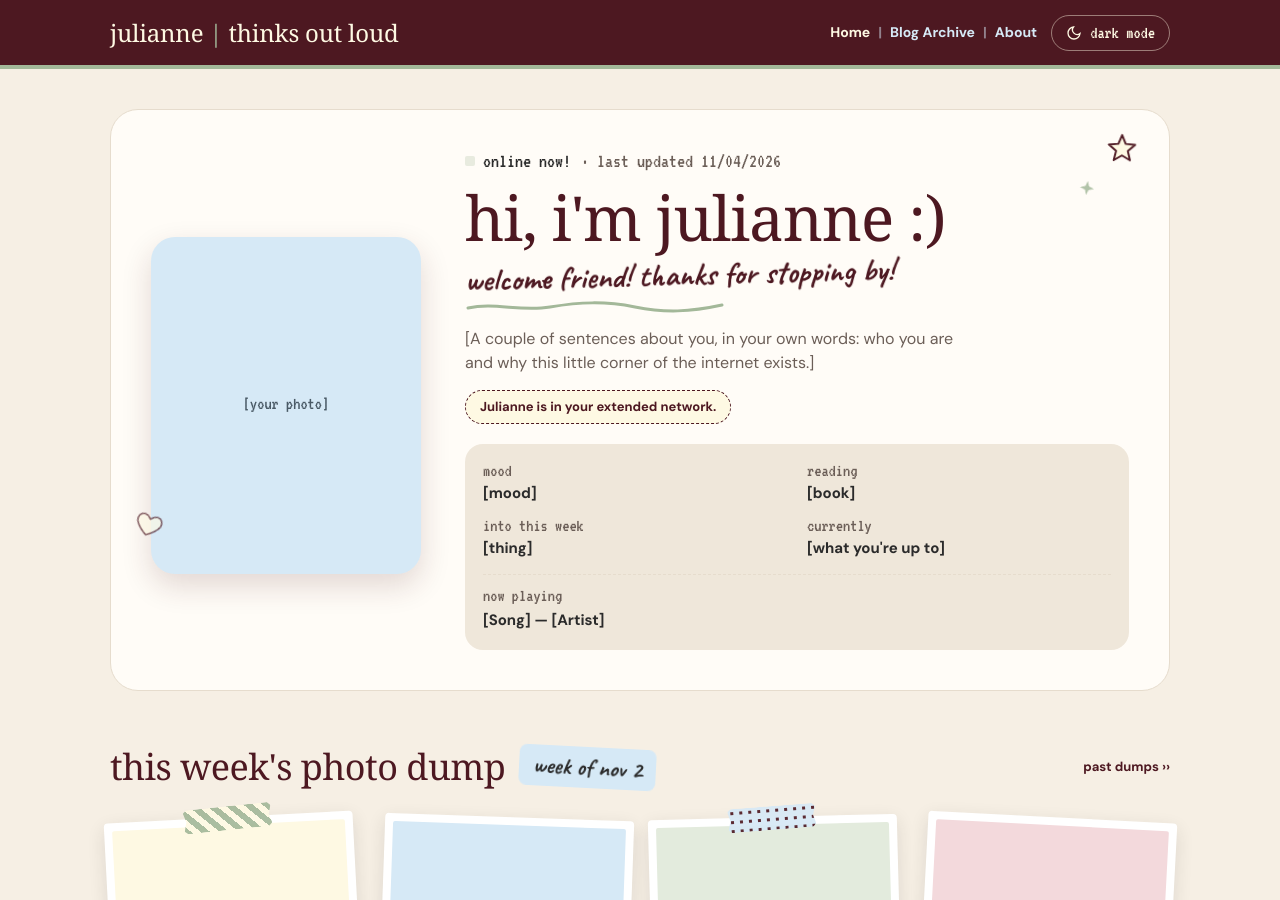
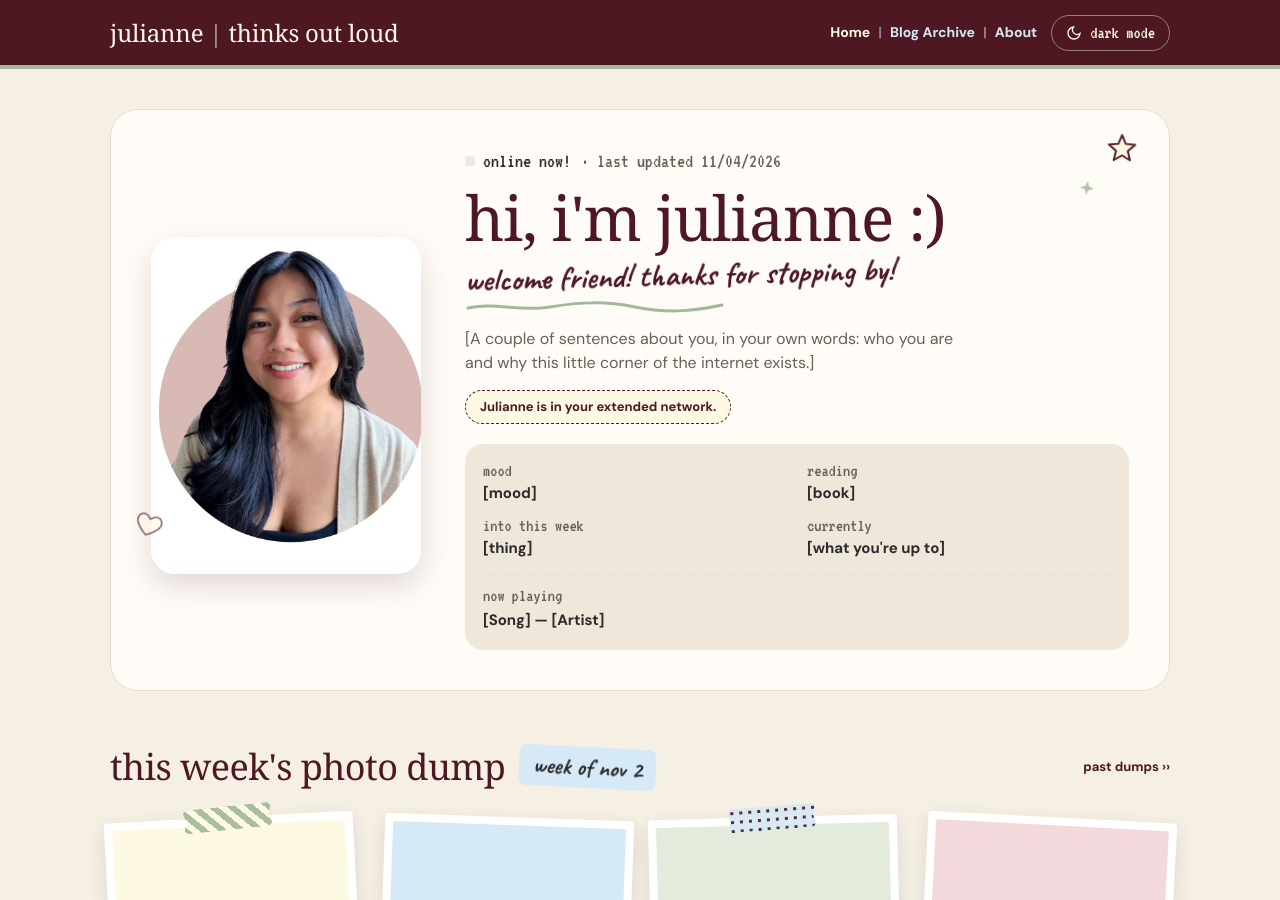
Before and after one commit to julianneitliong/thinks-out-loud, a Jekyll site: the page built from index.html, in a window 1280 px wide and 900 px high. Built offline with Jekyll 4.4.1, drawn with Linux system fonts in a browser that asks for light colours; some web fonts are replaced.

Commit message:
Update profile photo in profile.yml

```diff
--- a/_data/profile.yml
+++ b/_data/profile.yml
@@ -13,7 +13,7 @@ last_updated: "11/04/2026"
 
 # Your photo: upload it to the images folder, then type its file name here.
 # Leave it as "" to show a placeholder.
-photo: ""
+photo: "9596B5C2-522E-4170-B23B-27E96E1A6493.jpeg"
 photo_alt: "Julianne"
 
 # ---------- Now card ----------
```
